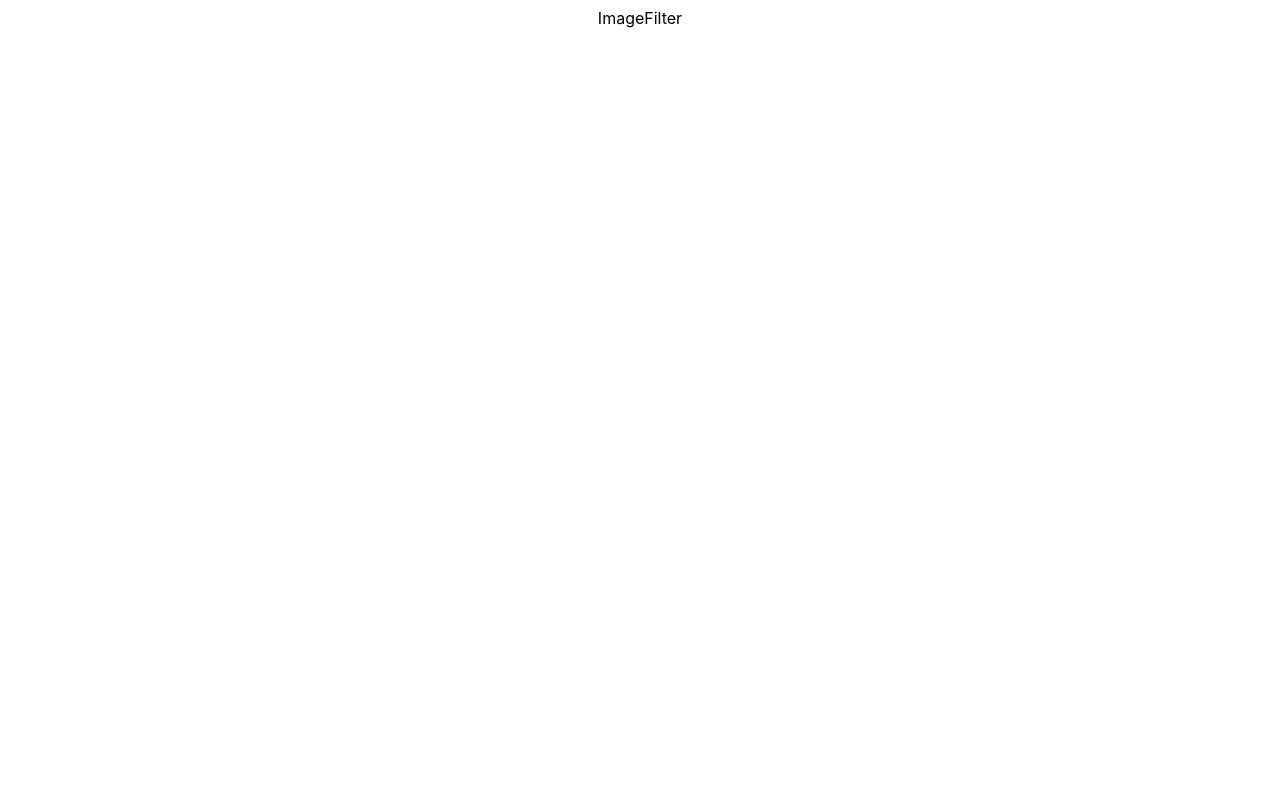
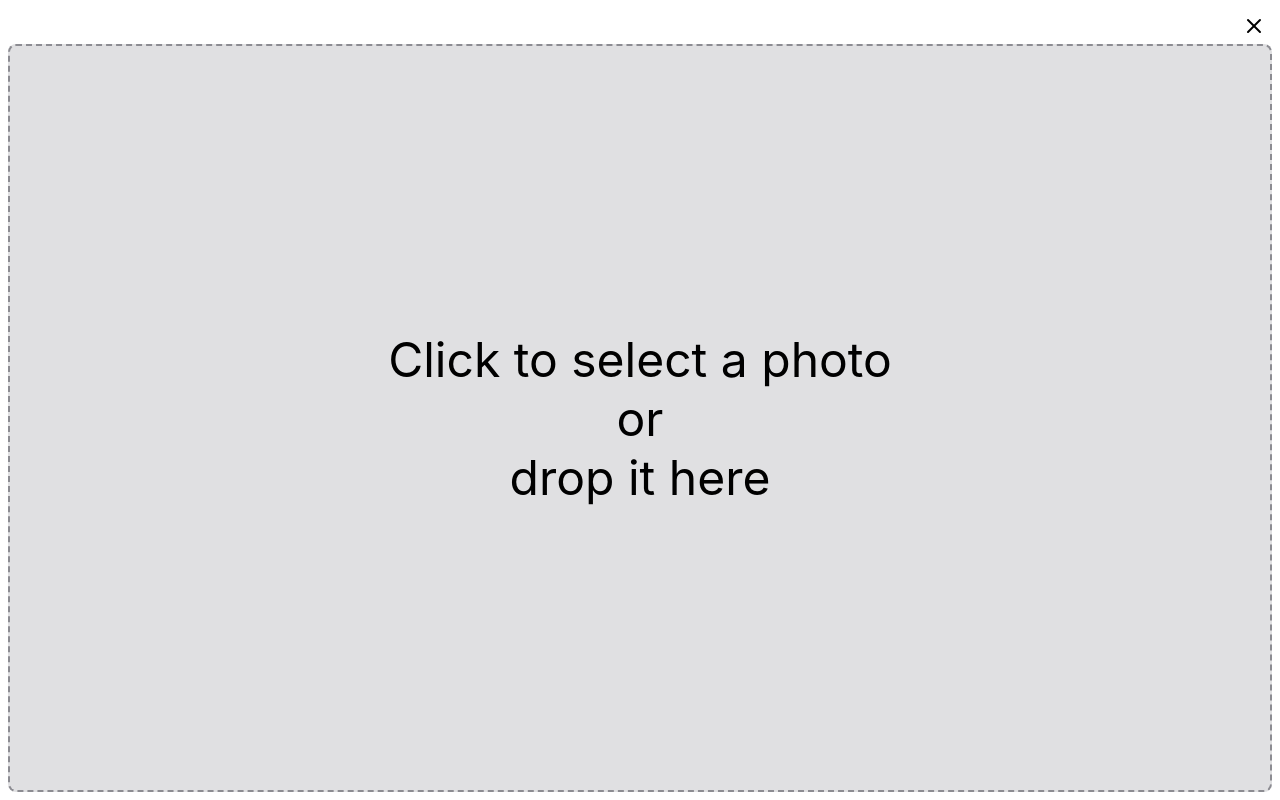
Before and after one commit to karianpour/instabic, a React (Create React App) app: page / in a window 1280 px wide. Both pictures are taken after a click on the button "Start". Built offline with nearby package versions, Linux system fonts and the light colour scheme.

Commit message:
file chooser implemented

```diff
--- a/src/App.css
+++ b/src/App.css
@@ -13,4 +13,5 @@ header {
 }
 
 footer {
+  font-size: 0.8rem;
 }
--- a/src/App.tsx
+++ b/src/App.tsx
@@ -10,10 +10,14 @@ function App() {
     setStarted(true);
   }
 
+  const handleClose = () => {
+    setStarted(false);
+  }
+
   return (
     <div className="App flex-col">
       {!started && <Home handleStart={handleStart}/>}
-      {started && <ImageFilter/>}
+      {started && <ImageFilter onClose={handleClose}/>}
     </div>
   );
 }
--- /dev/null
+++ b/src/icons/CloseIcon.tsx
@@ -0,0 +1,33 @@
+import React from "react";
+
+export default function CloseIcon(props: React.ComponentProps<"svg">) {
+  return (
+    <svg
+      {...props}
+      width="24"
+      height="24"
+      viewBox="0 0 24 24"
+      fill="none"
+      xmlns="http://www.w3.org/2000/svg"
+    >
+      <path
+        fillRule="evenodd"
+        clipRule="evenodd"
+        d="M6 6 L18 18"
+        stroke="currentColor"
+        strokeWidth="2"
+        strokeLinecap="round"
+        strokeLinejoin="round"
+      />
+      <path
+        fillRule="evenodd"
+        clipRule="evenodd"
+        d="M18 6 L6 18"
+        stroke="currentColor"
+        strokeWidth="2"
+        strokeLinecap="round"
+        strokeLinejoin="round"
+      />
+    </svg>
+  );
+}
--- a/src/index.css
+++ b/src/index.css
@@ -3,8 +3,10 @@
   --brand-color: #bb22ce;
   --brand-color-dark: #64096f;
   --gray-50: #8c8c92;
+  --gray-200: #e0e0e2;
   --border-radius: 8px;
-  --text-color: white;
+  --text-color-inverted: white;
+  --text-color: #000;
 }
 
 
@@ -16,6 +18,7 @@ body {
     sans-serif;
   -webkit-font-smoothing: antialiased;
   -moz-osx-font-smoothing: grayscale;
+  color: var(--text-color)
 }
 
 #root {
@@ -28,8 +31,24 @@ body {
   flex-direction: column;
 }
 
+.flex-row {
+  display: flex;
+}
+
+.center {
+  justify-content: center;
+  align-items: center;
+}
+
+.spacer{
+  flex-grow: 1;
+}
+
 button {
-  color: var(--text-color);
+  display: flex;
+  justify-content: center;
+  align-items: center;
+  color: var(--text-color-inverted);
   font-size: 1.5rem;
   background-color: var(--brand-color);
   border: 0;
@@ -40,3 +59,14 @@ button {
 button:hover {
   background-color: var(--brand-color-dark);
 }
+
+.icon-button {
+  background-color: transparent;
+  color: var(--text-color);
+  aspect-ratio: 1;
+  border-radius: 100%;
+}
+
+.icon-button:hover {
+  background-color: #00000017;
+}
--- /dev/null
+++ b/src/pages/ImageFilter.css
@@ -0,0 +1,31 @@
+
+.filter__header {
+
+}
+
+.filter__content {
+  flex-grow: 1;
+}
+
+.filter__chooser-container {
+  border: 2px dashed var(--gray-50);
+  border-radius: var(--border-radius);
+  background-color: var(--gray-200);
+  flex-grow: 1;
+  transition: background-color 150ms ease;
+}
+
+.filter__chooser-container__dragover{
+  background-color: #ef00ff2e;
+}
+
+.filter__file-chooser{
+  position: relative;
+  overflow: hidden;
+  font-size: 3rem;
+}
+
+.hidden {
+  position: absolute;
+  left: calc(0px - 100vw);
+}
--- a/src/pages/ImageFilter.tsx
+++ b/src/pages/ImageFilter.tsx
@@ -1,6 +1,109 @@
+import React from "react";
+import CloseIcon from "../icons/CloseIcon";
+import "./ImageFilter.css";
 
-export default function ImageFilter(){
-  return <>
-    ImageFilter
-  </>
+export default function ImageFilter({onClose}:{onClose: ()=> void}) {
+  const [url, setUrl] = React.useState("");
+
+  const handleSelected = (url: string)=>{
+    setUrl(url);
+  }
+
+  const handleClose = () => {
+    if(url){
+      setUrl("");
+    }else{
+      onClose();
+    }
+  }
+
+  return (
+    <>
+      <header className="filter__header flex-row">
+        <div className="spacer" />
+        <button className="icon-button" onClick={handleClose}>
+          <CloseIcon />
+        </button>
+      </header>
+      <section className="filter__content flex-col">
+        {!url && <FileChooser onSelected={handleSelected}/>}
+        {/* {url && <Filter url={url}/>} */}
+      </section>
+    </>
+  );
 }
+
+function FileChooser({onSelected}:{onSelected: (url: string)=>void}) {
+  const [dragOver, setDragOver] = React.useState(false);
+
+  const handleSelected = (file: File) => {
+    onSelected(URL.createObjectURL(file));
+  };
+
+  const handleChange = (e: React.ChangeEvent<HTMLInputElement>) => {
+    handleIgnore(e);
+    if (e.target.files && e.target.files.length > 0) {
+      const file = e.target.files[0];
+      if(file.type==='image/jpeg'){
+        handleSelected(file);
+      }
+    }
+  };
+
+  const handleDrop = (e: React.DragEvent<HTMLInputElement>) => {
+    handleIgnore(e);
+    setDragOver(false);
+    if(e.dataTransfer?.files && e.dataTransfer?.files.length > 0){
+      const file = e.dataTransfer.files[0];
+      console.log(file.type)
+      if(file.type==='image/jpeg'){
+        handleSelected(file);
+      }
+    }
+  };
+
+  const handleIgnore = (e: React.SyntheticEvent) => {
+    e.preventDefault();
+    e.stopPropagation();
+  };
+
+  const handleEnter = (e: React.DragEvent<HTMLInputElement>) => {
+    handleIgnore(e);
+    setDragOver(true);
+  };
+
+  const handleLeave = (e: React.DragEvent<HTMLInputElement>) => {
+    handleIgnore(e);
+    setDragOver(false);
+  };
+
+  return (
+    <div
+      className={`filter__chooser-container flex-col center ${
+        dragOver ? "filter__chooser-container__dragover" : ""
+      }`}
+      onDragEnter={handleEnter}
+      onDragLeave={handleLeave}
+      onDragOver={handleEnter}
+      onDrop={handleDrop}
+    >
+      <label
+        className="filter__file-chooser"
+      >
+        <span>
+          Click to select a photo
+          <br/>
+          or
+          <br />
+          drop it here
+        </span>
+        <input
+          type="file"
+          accept="image/jpeg"
+          onChange={handleChange}
+          className="hidden"
+        />
+      </label>
+    </div>
+  );
+}
```
